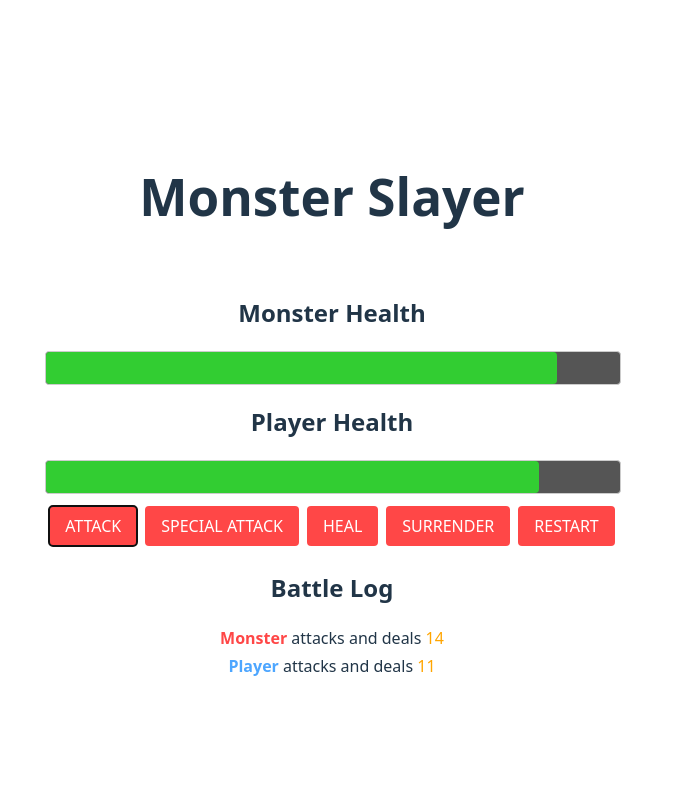
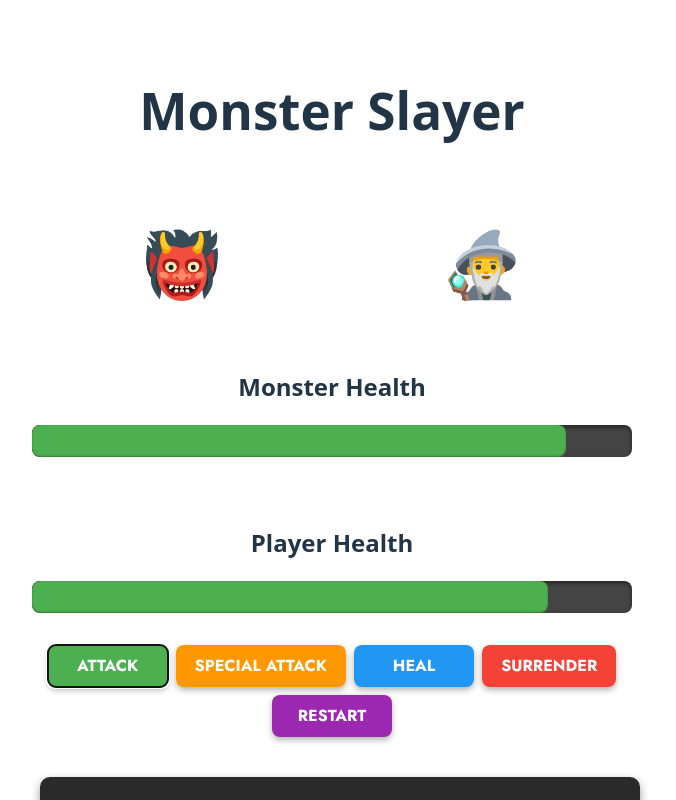
Before and after one commit to violetacf/monster-slayer, a Vue app: page / in a window 1280 px wide. Both pictures are taken after a click on the button "ATTACK". Shown: the top 800 px of the page, without its empty margins (308-984 px from the left). Built offline with nearby package versions, Linux system fonts and the light colour scheme.

Commit message:
Add characteres component

```diff
--- a/package.json
+++ b/package.json
@@ -9,6 +9,7 @@
     "preview": "vite preview"
   },
   "dependencies": {
+    "gsap": "^3.13.0",
     "vue": "^3.5.18"
   },
   "devDependencies": {
--- a/src/App.vue
+++ b/src/App.vue
@@ -1,9 +1,41 @@
+<template>
+  <header>
+    <h1>Monster Slayer</h1>
+  </header>
+
+  <main class="game-container">
+
+    <!-- Characters -->
+    <div class="characters-container">
+      <Character type="monster" :action="monsterAction" />
+      <Character type="player" :action="playerAction" />
+    </div>
+
+    <div class="healthbars-container">
+      <HealthBar label="Monster Health" :healthValue="monsterBarStyles" />
+      <HealthBar label="Player Health" :healthValue="playerBarStyles" />
+    </div>
+
+    <div class="controls-container">
+      <Controls :disabled="!!winner" :mayUseSpecialAttack="mayUseSpecialAttack" @attack="attackMonster"
+        @specialAttack="specialAttackMonster" @heal="healPlayer" @surrender="surrender" @restart="startGame" />
+    </div>
+
+    <div class="battle-log-container">
+      <BattleLog :logMessages="logMessages" />
+    </div>
+
+    <GameOver v-if="winner" :winner="winner" @restart="startGame" class="overlay-gameover" />
+  </main>
+</template>
+
 <script setup>
 import { ref, computed, watch } from "vue";
 import HealthBar from "./components/HealthBar.vue";
 import Controls from "./components/Controls.vue";
 import BattleLog from "./components/BattleLog.vue";
 import GameOver from "./components/GameOver.vue";
+import Character from "./components/Character.vue"; // <-- añadido
 
 function getRandomValue(min, max) {
   return Math.floor(Math.random() * (max - min)) + min;
@@ -14,6 +46,9 @@ const monsterHealth = ref(100);
 const currentRound = ref(0);
 const winner = ref(null);
 const logMessages = ref([]);
+
+const playerAction = ref(null)
+const monsterAction = ref(null)
 
 const monsterBarStyles = computed(() => monsterHealth.value);
 const playerBarStyles = computed(() => playerHealth.value);
@@ -35,6 +70,8 @@ function startGame() {
   winner.value = null;
   currentRound.value = 0;
   logMessages.value = [];
+  playerAction.value = null
+  monsterAction.value = null
 }
 
 function attackMonster() {
@@ -42,6 +79,7 @@ function attackMonster() {
   const attackValue = getRandomValue(5, 12);
   monsterHealth.value -= attackValue;
   addLogMessage("player", "attack", attackValue);
+  playerAction.value = "attack"
   attackPlayer();
 }
 
@@ -49,6 +87,7 @@ function attackPlayer() {
   const attackValue = getRandomValue(8, 15);
   playerHealth.value -= attackValue;
   addLogMessage("monster", "attack", attackValue);
+  monsterAction.value = "attack"
 }
 
 function specialAttackMonster() {
@@ -56,6 +95,7 @@ function specialAttackMonster() {
   const attackValue = getRandomValue(10, 25);
   monsterHealth.value -= attackValue;
   addLogMessage("player", "special-attack", attackValue);
+  playerAction.value = "attack"
   attackPlayer();
 }
 
@@ -64,6 +104,7 @@ function healPlayer() {
   const healValue = getRandomValue(8, 20);
   playerHealth.value = Math.min(playerHealth.value + healValue, 100);
   addLogMessage("player", "heal", healValue);
+  playerAction.value = "heal"
   attackPlayer();
 }
 
@@ -79,29 +120,6 @@ function addLogMessage(who, what, value) {
   });
 }
 </script>
-
-<template>
-  <header>
-    <h1>Monster Slayer</h1>
-  </header>
-
-  <HealthBar label="Monster Health" :healthValue="monsterBarStyles" />
-  <HealthBar label="Player Health" :healthValue="playerBarStyles" />
-
-  <GameOver v-if="winner" :winner="winner" @restart="startGame" />
-  <Controls
-    v-else
-    :disabled="!!winner"
-    :mayUseSpecialAttack="mayUseSpecialAttack"
-    @attack="attackMonster"
-    @specialAttack="specialAttackMonster"
-    @heal="healPlayer"
-    @surrender="surrender"
-    @restart="startGame"
-  />
-
-  <BattleLog :logMessages="logMessages" />
-</template>
 
 <style scoped>
 @import url("https://fonts.googleapis.com/css2?family=Jost:wght@400;700&display=swap");
@@ -120,4 +138,52 @@ header {
   text-align: center;
   padding: 1rem;
 }
+
+.game-container {
+  display: flex;
+  flex-direction: column;
+  max-width: 600px;
+  margin: 0 auto;
+  height: calc(100vh - 80px);
+  padding: 0.5rem;
+  position: relative;
+}
+
+/* Contenedor fijo de los personajes */
+.characters-container {
+  display: flex;
+  justify-content: space-around;
+  width: 100%;
+  height: 120px;
+  margin-bottom: 1rem;
+}
+
+.healthbars-container {
+  flex: 0 0 auto;
+  display: flex;
+  flex-direction: column;
+  gap: 1rem;
+}
+
+.controls-container {
+  flex: 0 0 auto;
+}
+
+.battle-log-container {
+  flex: 1 1 auto;
+  width: 100%;
+  overflow-y: auto;
+  padding: 0.5rem;
+}
+
+.overlay-gameover {
+  position: absolute;
+  top: 50%;
+  left: 50%;
+  transform: translate(-50%, -50%);
+  width: 100%;
+  max-width: 500px;
+  z-index: 100;
+  pointer-events: auto;
+}
 </style>
--- a/src/components/BattleLog.vue
+++ b/src/components/BattleLog.vue
@@ -1,63 +1,86 @@
 <template>
-  <section id="log" class="container">
+  <section id="log" class="log-container">
     <h2>Battle Log</h2>
-    <ul>
-      <li v-for="(logMessage, index) in logMessages" :key="index">
-        <span
-          :class="{
-            'log--player': logMessage.actionBy === 'player',
-            'log--monster': logMessage.actionBy === 'monster',
-          }"
-        >
-          {{ logMessage.actionBy === "player" ? "Player" : "Monster" }}
+    <transition-group name="log" tag="ul" class="log-list">
+      <li v-for="(logMessage, index) in logMessages" :key="index" :class="logMessage.actionBy">
+        <span class="actor">
+          {{ logMessage.actionBy === 'player' ? '🧝 Player' : '🧟 Monster' }}
         </span>
-        <span v-if="logMessage.actionType === 'heal'">
-          heals himself for
-          <span class="log--heal">{{ logMessage.actionValue }}</span>
+        <span v-if="logMessage.actionType === 'heal'" class="heal">
+          heals for <strong>{{ logMessage.actionValue }}</strong>
         </span>
-        <span v-else>
-          attacks and deals
-          <span class="log--damage">{{ logMessage.actionValue }}</span>
+        <span v-else class="damage">
+          attacks and deals <strong>{{ logMessage.actionValue }}</strong>
         </span>
       </li>
-    </ul>
+    </transition-group>
   </section>
 </template>
 
 <script setup>
-import { defineProps } from "vue";
+import { defineProps } from 'vue'
 
 const props = defineProps({
-  logMessages: Array,
-});
+  logMessages: Array
+})
 </script>
 
 <style scoped>
-#log ul {
-  list-style: none;
-  margin: 0;
-  padding: 0;
+.log-container {
+  margin: 1rem auto;
+  max-width: 600px;
+  background-color: #2a2a2a;
+  padding: 1rem;
+  border-radius: 10px;
+  box-shadow: 0 4px 10px rgba(0,0,0,0.4);
 }
 
-#log li {
-  margin: 0.25rem 0;
+.log-container h2 {
+  text-align: center;
+  margin-bottom: 0.5rem;
+  font-weight: 700;
+  font-size: 1.2rem;
 }
 
-.log--player {
-  color: #4da6ff;
-  font-weight: bold;
+.log-list {
+  list-style: none;
+  padding: 0;
+  margin: 0;
 }
 
-.log--monster {
-  color: #ff4747;
-  font-weight: bold;
+.log-list li {
+  display: flex;
+  gap: 0.5rem;
+  margin: 0.25rem 0;
+  padding: 0.25rem 0.5rem;
+  border-radius: 6px;
+  align-items: center;
+  font-family: 'Jost', sans-serif;
+  font-weight: 500;
 }
 
-.log--heal {
-  color: limegreen;
+.player {
+  background-color: rgba(77, 166, 255, 0.1);
 }
 
-.log--damage {
-  color: orange;
+.monster {
+  background-color: rgba(255, 71, 71, 0.1);
+}
+
+.heal {
+  color: #4caf50;
+}
+
+.damage {
+  color: #ffb74d;
+}
+
+.log-enter-active, .log-leave-active {
+  transition: all 0.4s ease;
+}
+
+.log-enter-from, .log-leave-to {
+  opacity: 0;
+  transform: translateY(-10px);
 }
 </style>
--- /dev/null
+++ b/src/components/Character.vue
@@ -0,0 +1,58 @@
+<template>
+    <div ref="characterRef" :class="['character', type]">
+        <span>{{ emoji }}</span>
+    </div>
+</template>
+
+<script setup>
+import { ref, watch, onMounted, computed } from 'vue'
+import { gsap } from 'gsap'
+
+const props = defineProps({
+    type: { type: String, default: 'player' }, // 'player' o 'monster'
+    action: String, // 'attack', 'heal', etc.
+})
+
+const characterRef = ref(null)
+const emoji = computed(() => (props.type === 'player' ? '🧙‍♂️' : '👹'))
+
+watch(() => props.action, (newAction) => {
+    if (!newAction) return
+
+    if (newAction === 'attack') {
+        gsap.fromTo(
+            characterRef.value,
+            { x: 0 },
+            { x: props.type === 'player' ? 20 : -20, duration: 0.1, yoyo: true, repeat: 3 }
+        )
+    }
+
+    if (newAction === 'heal') {
+        gsap.fromTo(characterRef.value, { scale: 1 }, { scale: 1.2, duration: 0.3, yoyo: true, repeat: 1 })
+    }
+})
+
+onMounted(() => {
+    gsap.from(characterRef.value, { opacity: 0, y: -50, duration: 0.5 })
+})
+</script>
+
+<style scoped>
+.character {
+    font-size: 4rem;
+    display: flex;
+    justify-content: center;
+    align-items: center;
+    width: 100px;
+    height: 100px;
+    margin: 1rem auto;
+}
+
+.character.player {
+    color: #4caf50;
+}
+
+.character.monster {
+    color: #f44336;
+}
+</style>
--- a/src/components/Controls.vue
+++ b/src/components/Controls.vue
@@ -1,45 +1,111 @@
 <template>
-  <section id="controls" class="container">
-    <button @click="$emit('attack')" :disabled="disabled">ATTACK</button>
+  <section id="controls" class="controls-container">
+    <button
+      @click="$emit('attack')"
+      :disabled="disabled"
+      class="btn attack"
+    >
+      ATTACK
+    </button>
     <button
       @click="$emit('specialAttack')"
       :disabled="disabled || !mayUseSpecialAttack"
+      class="btn special"
     >
       SPECIAL ATTACK
     </button>
-    <button @click="$emit('heal')" :disabled="disabled">HEAL</button>
-    <button @click="$emit('surrender')" :disabled="disabled">SURRENDER</button>
-    <button @click="$emit('restart')">RESTART</button>
+    <button
+      @click="$emit('heal')"
+      :disabled="disabled"
+      class="btn heal"
+    >
+      HEAL
+    </button>
+    <button
+      @click="$emit('surrender')"
+      :disabled="disabled"
+      class="btn surrender"
+    >
+      SURRENDER
+    </button>
+    <button
+      @click="$emit('restart')"
+      class="btn restart"
+    >
+      RESTART
+    </button>
   </section>
 </template>
 
 <script setup>
-import { defineProps } from "vue";
+import { defineProps } from 'vue'
 
 const props = defineProps({
   disabled: Boolean,
-  mayUseSpecialAttack: Boolean,
-});
+  mayUseSpecialAttack: Boolean
+})
 </script>
 
 <style scoped>
-button {
-  font: inherit;
-  border: none;
-  background: #ff4747;
-  color: white;
-  padding: 0.5rem 1rem;
-  margin: 0.25rem;
-  border-radius: 4px;
-  cursor: pointer;
+.controls-container {
+  display: flex;
+  flex-wrap: wrap;
+  justify-content: center;
+  gap: 0.5rem;
+  margin: 1rem 0;
 }
 
-button:hover {
-  background: #ff2e2e;
+.btn {
+  font-family: 'Jost', sans-serif;
+  font-weight: 700;
+  border: none;
+  border-radius: 8px;
+  padding: 0.6rem 1.2rem;
+  cursor: pointer;
+  transition: all 0.2s ease;
+  color: white;
+  min-width: 120px;
+  box-shadow: 0 3px 6px rgba(0,0,0,0.3);
 }
 
-button:disabled {
+.btn:hover:not(:disabled) {
+  transform: scale(1.05);
+  box-shadow: 0 5px 10px rgba(0,0,0,0.4);
+}
+
+.btn:active:not(:disabled) {
+  transform: scale(0.98);
+}
+
+.btn:disabled {
   background: #888;
   cursor: not-allowed;
+  box-shadow: none;
+}
+
+.attack {
+  background-color: #4caf50;
+}
+
+.special {
+  background-color: #ff9800;
+}
+
+.heal {
+  background-color: #2196f3;
+}
+
+.surrender {
+  background-color: #f44336;
+}
+
+.restart {
+  background-color: #9c27b0;
+}
+
+@media (max-width: 600px) {
+  .btn {
+    min-width: 100%;
+  }
 }
 </style>
--- a/src/components/GameOver.vue
+++ b/src/components/GameOver.vue
@@ -1,28 +1,124 @@
 <template>
-  <section class="container" id="game-over">
+  <section class="game-over" :class="winnerClass">
     <h2>Game Over!</h2>
-    <h3 v-if="winner === 'player'">You've won!!!</h3>
-    <h3 v-else-if="winner === 'monster'">You've lost!!!</h3>
+    <h3 v-if="winner === 'player'">You've won!!! 🎉</h3>
+    <h3 v-else-if="winner === 'monster'">You've lost!!! 💀</h3>
     <h3 v-else>It's a draw!</h3>
-    <button @click="$emit('restart')">Start New Game</button>
+    <button @click="$emit('restart')" class="btn-restart">Start New Game</button>
+
+    <!-- Animaciones -->
+    <div v-if="winner === 'player'" class="fireworks-container">
+      <span v-for="n in 10" :key="n" class="firework"></span>
+    </div>
+    <div v-else-if="winner === 'monster'" class="blood-container">
+      <span v-for="n in 15" :key="n" class="blood-drop"></span>
+    </div>
   </section>
 </template>
 
 <script setup>
-import { defineProps } from "vue";
+import { defineProps, computed } from 'vue'
 
 const props = defineProps({
-  winner: String,
-});
+  winner: String
+})
+
+const winnerClass = computed(() => {
+  if (props.winner === 'player') return 'victory'
+  if (props.winner === 'monster') return 'defeat'
+  return ''
+})
 </script>
 
 <style scoped>
-#game-over {
+.game-over {
+  position: relative;
   text-align: center;
-  background: #222;
+  padding: 2rem;
+  border-radius: 12px;
+  max-width: 500px;
   margin: 1rem auto;
-  padding: 1rem;
-  max-width: 40rem;
-  border-radius: 6px;
+  color: white;
+  font-family: 'Jost', sans-serif;
+  font-weight: 700;
+  box-shadow: 0 6px 15px rgba(0,0,0,0.5);
+  overflow: hidden;
+}
+
+/* Fondo según resultado */
+.victory {
+  background: linear-gradient(135deg, #4caf50, #2196f3);
+}
+
+.defeat {
+  background: linear-gradient(135deg, #f44336, #8b0000);
+}
+
+/* Botón destacado */
+.btn-restart {
+  margin-top: 1rem;
+  padding: 0.6rem 1.4rem;
+  font-weight: 700;
+  border: none;
+  border-radius: 8px;
+  background: #ff9800;
+  color: white;
+  cursor: pointer;
+  transition: transform 0.2s ease, box-shadow 0.2s ease;
+}
+
+.btn-restart:hover {
+  transform: scale(1.05);
+  box-shadow: 0 4px 10px rgba(0,0,0,0.4);
+}
+
+/* Fuegos artificiales */
+.fireworks-container {
+  position: absolute;
+  top: 0;
+  left: 0;
+  width: 100%;
+  height: 100%;
+  pointer-events: none;
+}
+
+.firework {
+  position: absolute;
+  top: 50%;
+  left: 50%;
+  font-size: 2rem;
+  content: '✨';
+  animation: fireworkAnim 1s ease-in-out infinite;
+}
+
+/* Animación random simple para fuego artificial */
+@keyframes fireworkAnim {
+  0% { transform: translate(0,0) scale(0); opacity: 1; }
+  50% { transform: translate(calc(-50px + 100px * var(--i)), calc(-50px + 100px * var(--i))) scale(1); opacity: 1; }
+  100% { transform: translate(calc(-100px + 200px * var(--i)), calc(-100px + 200px * var(--i))) scale(0); opacity: 0; }
+}
+
+/* Sangre cayendo */
+.blood-container {
+  position: absolute;
+  top: 0;
+  left: 0;
+  width: 100%;
+  height: 100%;
+  pointer-events: none;
+}
+
+.blood-drop {
+  position: absolute;
+  top: -50px;
+  font-size: 2rem;
+  left: calc(10% + 80% * var(--i));
+  animation: bloodFall linear infinite;
+  content: '🩸';
+}
+
+@keyframes bloodFall {
+  0% { transform: translateY(0) rotate(0deg); opacity: 1; }
+  100% { transform: translateY(100vh) rotate(360deg); opacity: 0; }
 }
 </style>
--- a/src/components/HealthBar.vue
+++ b/src/components/HealthBar.vue
@@ -2,34 +2,47 @@
   <section class="container">
     <h2>{{ label }}</h2>
     <div class="healthbar">
-      <div class="healthbar__value" :style="{ width: healthValue + '%' }"></div>
+      <div
+        class="healthbar__value"
+        :style="{
+          width: healthValue + '%',
+          backgroundColor: healthValue > 50 ? '#4caf50'
+                          : healthValue > 20 ? '#ff9800'
+                          : '#f44336'
+        }"
+      ></div>
     </div>
   </section>
 </template>
 
 <script setup>
-import { defineProps } from "vue";
+import { defineProps } from 'vue'
 
 const props = defineProps({
   label: String,
-  healthValue: Number,
-});
+  healthValue: Number
+})
 </script>
 
 <style scoped>
+.container {
+  margin: 1rem 0;
+  text-align: center;
+}
+
 .healthbar {
   width: 100%;
   height: 2rem;
-  border: 1px solid #ccc;
-  border-radius: 4px;
-  background: #555;
-  margin: 0.5rem 0;
+  border-radius: 8px;
+  background: #444;
+  box-shadow: inset 0 2px 4px rgba(0,0,0,0.5);
+  overflow: hidden;
 }
 
 .healthbar__value {
   height: 100%;
-  background: limegreen;
-  border-radius: 4px;
-  transition: width 0.3s ease-out;
+  border-radius: 8px;
+  transition: width 0.6s ease, background-color 0.3s ease;
+  box-shadow: inset 0 -1px 2px rgba(0,0,0,0.3);
 }
 </style>
```
Also changed, not shown: 1 other file (tests, documents, lock files or other folders).
